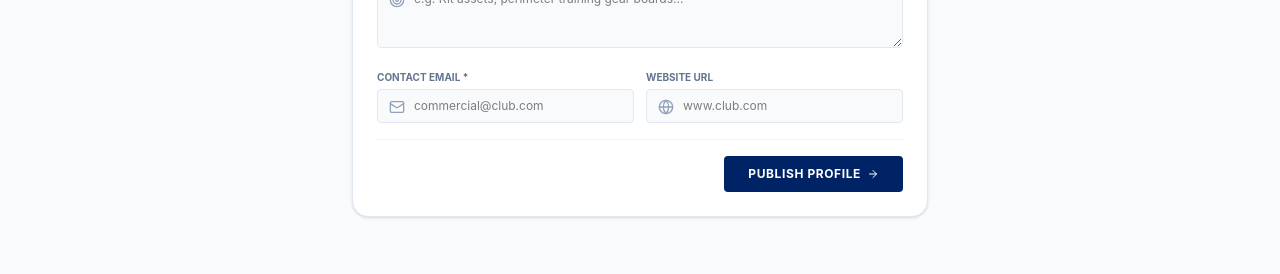
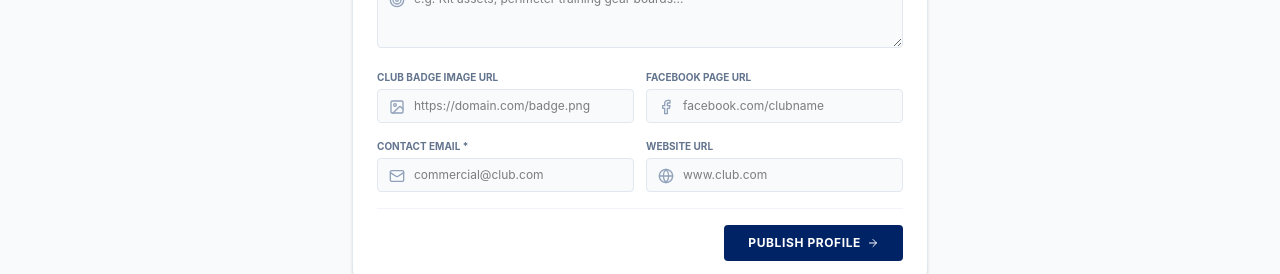
Before and after one commit to woodbridgemartin-create/Rugby-Fan-Commercial-Network, a React (Vite) app: page /club-registration in a window 1280 px wide. Shown: the part 521-795 px from the top of the page. Built offline with nearby package versions, Linux system fonts and the light colour scheme; no server answers.

Commit message:
Update ClubRegistrationPage.tsx

```diff
--- a/src/pages/ClubRegistrationPage.tsx
+++ b/src/pages/ClubRegistrationPage.tsx
@@ -1,7 +1,7 @@
 import { useState } from 'react';
 import { useNavigate } from 'react-router-dom';
 import { supabase } from '../lib/supabase';
-import { Shield, MapPin, Award, Globe, Mail, FileText, Target, ArrowRight } from 'lucide-react';
+import { Shield, MapPin, Award, Globe, Mail, FileText, Target, ArrowRight, Facebook, Image } from 'lucide-react';
 
 export default function ClubRegistrationPage() {
   const navigate = useNavigate();
@@ -105,6 +105,23 @@ export default function ClubRegistrationPage() {
 
           <div className="grid grid-cols-2 gap-3">
             <div>
+              <label className="block text-[10px] font-bold uppercase text-slate-500 mb-1">Club Badge Image URL</label>
+              <div className="relative">
+                <Image className="absolute left-3 top-2.5 h-4 w-4 text-slate-400" />
+                <input type="text" placeholder="https://domain.com/badge.png" value={formData.logo_url} onChange={(e) => setFormData({ ...formData, logo_url: e.target.value })} className="w-full pl-9 pr-3 py-2 bg-slate-50 border border-slate-200 rounded text-xs focus:outline-none" />
+              </div>
+            </div>
+            <div>
+              <label className="block text-[10px] font-bold uppercase text-slate-500 mb-1">Facebook Page URL</label>
+              <div className="relative">
+                <Facebook className="absolute left-3 top-2.5 h-4 w-4 text-slate-400" />
+                <input type="text" placeholder="facebook.com/clubname" value={formData.facebook_url} onChange={(e) => setFormData({ ...formData, facebook_url: e.target.value })} className="w-full pl-9 pr-3 py-2 bg-slate-50 border border-slate-200 rounded text-xs focus:outline-none" />
+              </div>
+            </div>
+          </div>
+
+          <div className="grid grid-cols-2 gap-3">
+            <div>
               <label className="block text-[10px] font-bold uppercase text-slate-500 mb-1">Contact Email *</label>
               <div className="relative">
                 <Mail className="absolute left-3 top-2.5 h-4 w-4 text-slate-400" />
```
